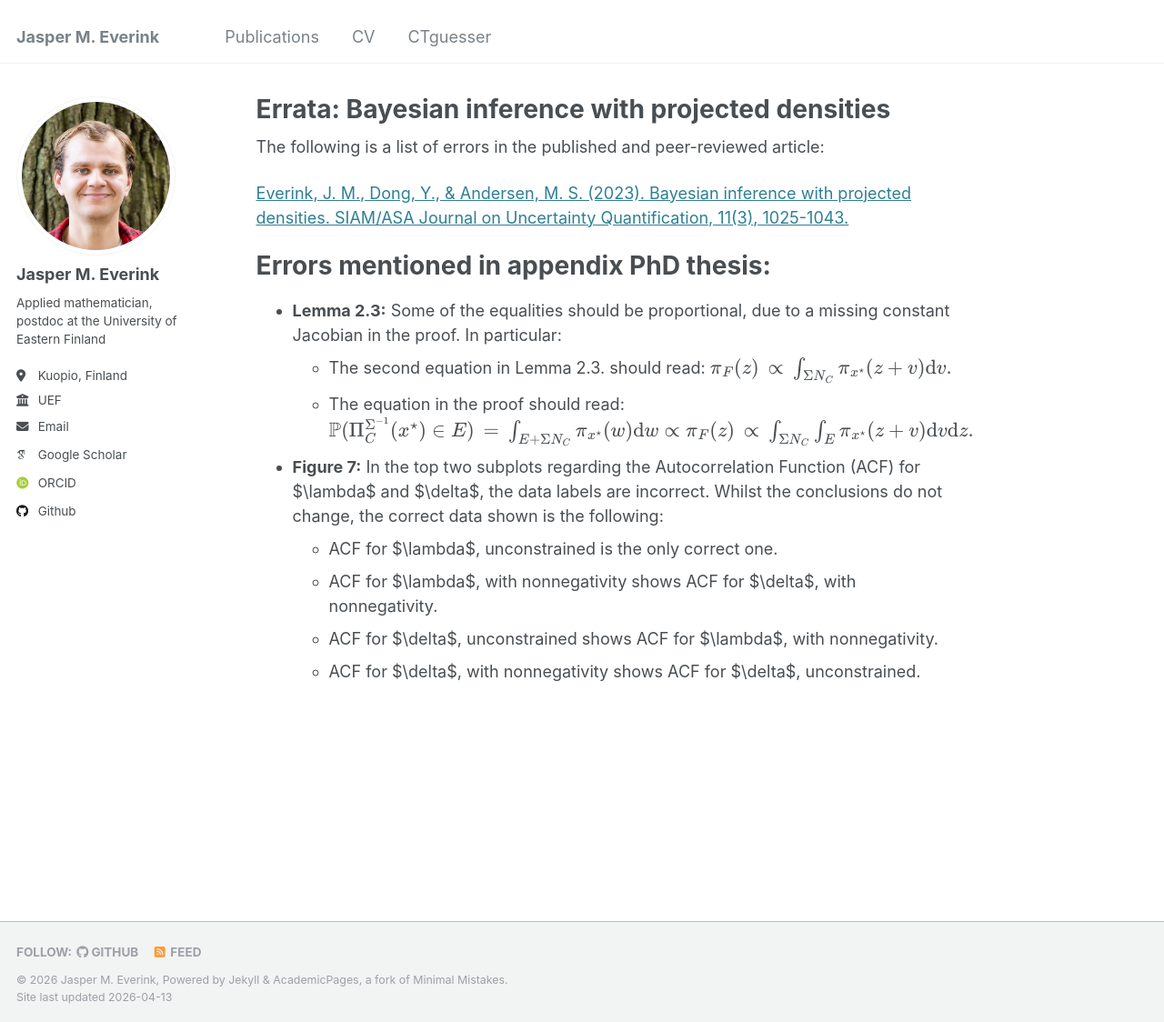
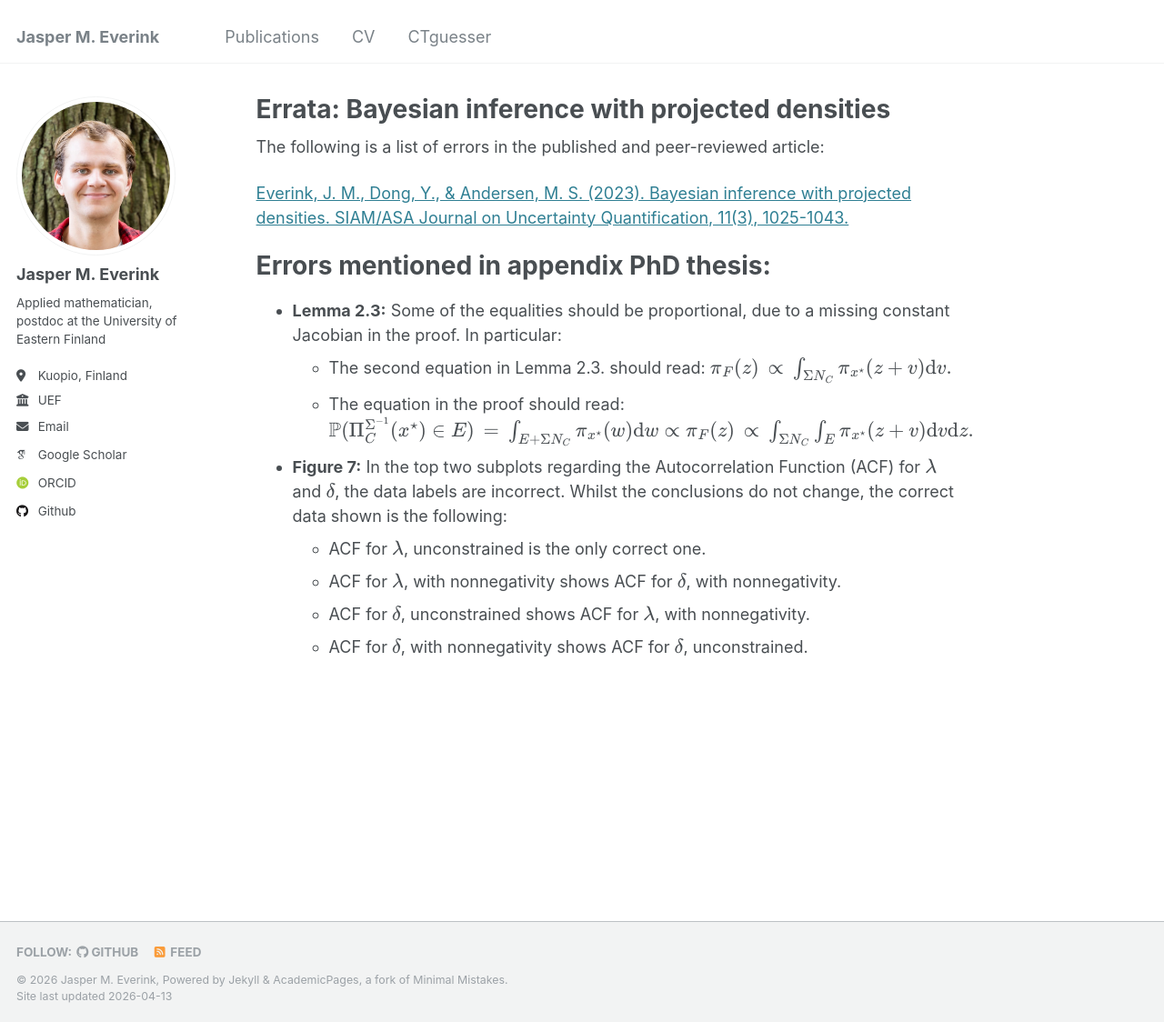
Before and after one commit to jeverink/jeverink.github.io, a Jekyll site: the page built from _pages/errata/projected_densities.md, in a window 1280 px wide and 1124 px high. Shown: the whole window at 91% size. Built offline with Jekyll 4.4.1, drawn with Linux system fonts in a browser that asks for light colours; some web fonts are replaced.

Commit message:
Update projected_densities.md

```diff
--- a/_pages/errata/projected_densities.md
+++ b/_pages/errata/projected_densities.md
@@ -22,8 +22,8 @@ The following is a list of errors in the published and peer-reviewed article:
     \mathbb{P}(\Pi_C^{\Sigma^{-1}}(x^\star) \in E)\,=\, \int_{E + \Sigma N_C}\pi_{x^\star}(w)\text{d}w
     \propto \pi_F(z)\,\propto\, \int_{\Sigma N_C}\int_{E} \pi_{x^\star}(z + v)\text{d}v\text{d}z.
     $$
-- **Figure 7:** In the top two subplots regarding the Autocorrelation Function (ACF) for $\lambda$ and $\delta$, the data labels are incorrect. Whilst the conclusions do not change, the correct data shown is the following:
-    - ACF for $\lambda$, unconstrained is the only correct one.
-    - ACF for $\lambda$, with nonnegativity shows ACF for $\delta$, with nonnegativity.
-    - ACF for $\delta$, unconstrained shows ACF for $\lambda$, with nonnegativity.
-    - ACF for $\delta$, with nonnegativity shows ACF for $\delta$, unconstrained.
+- **Figure 7:** In the top two subplots regarding the Autocorrelation Function (ACF) for \\(\lambda\\) and \\(\delta\\), the data labels are incorrect. Whilst the conclusions do not change, the correct data shown is the following:
+    - ACF for \\(\lambda\\), unconstrained is the only correct one.
+    - ACF for \\(\lambda\\), with nonnegativity shows ACF for \\(\delta\\), with nonnegativity.
+    - ACF for \\(\delta\\), unconstrained shows ACF for \\(\lambda\\), with nonnegativity.
+    - ACF for \\(\delta\\), with nonnegativity shows ACF for \\(\delta\\), unconstrained.
```
